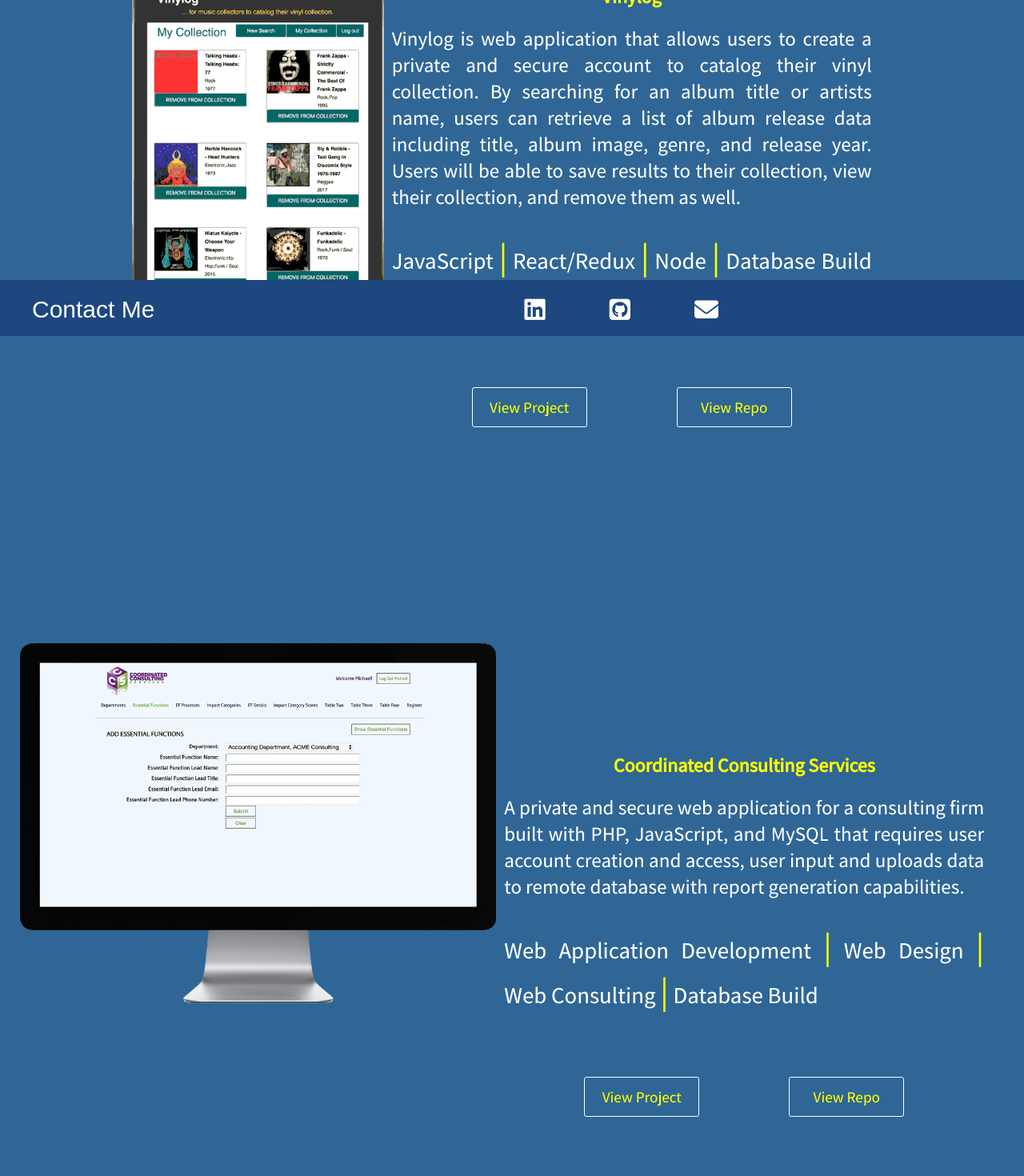
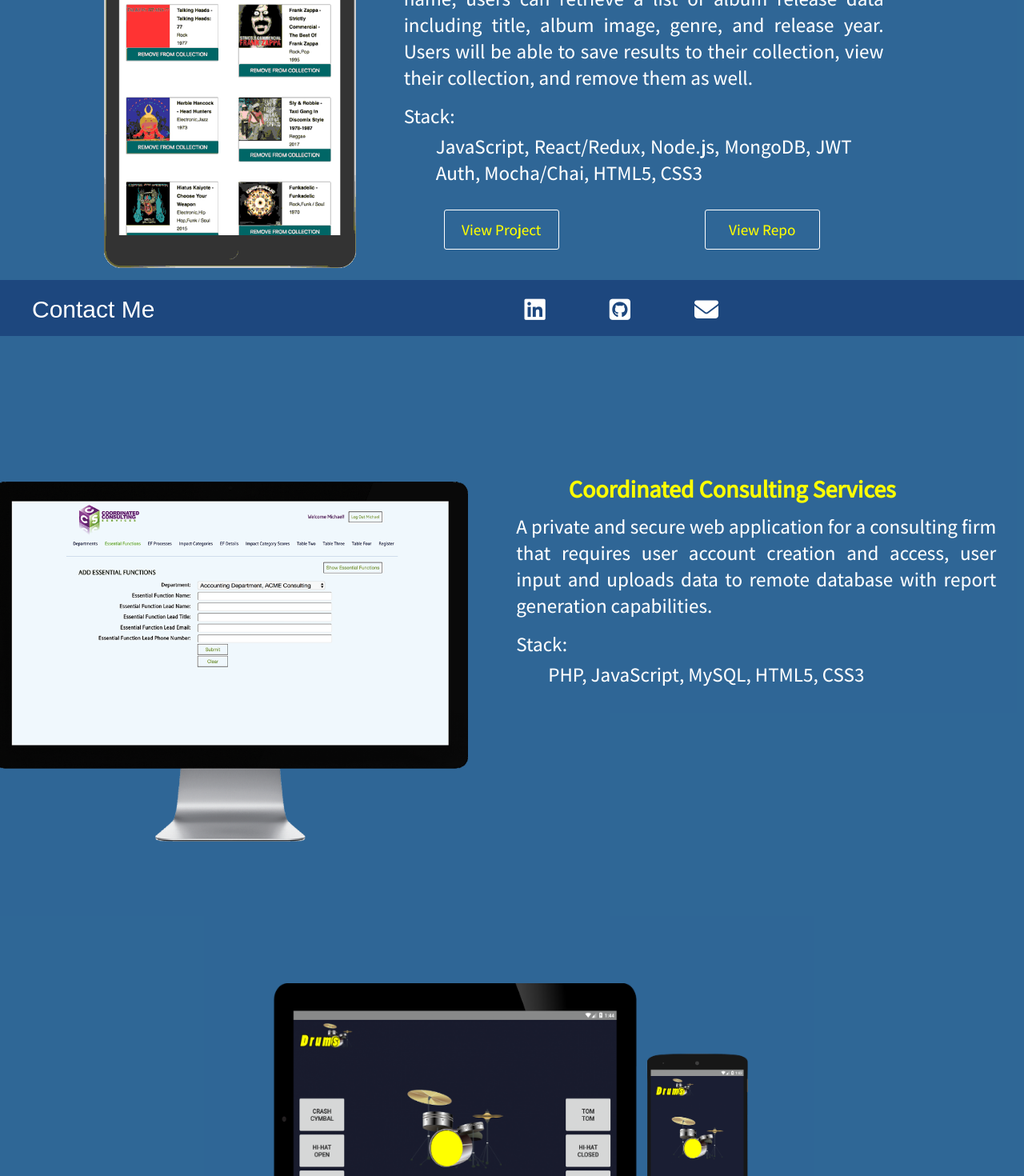
Before and after one commit to LeReiver/new-portfolio, a React (Create React App) app: page /projects in a window 1280 px wide. Shown: the part 380-1850 px from the top of the page at 80% size. Built offline with nearby package versions, Linux system fonts and the light colour scheme; a web font is replaced by a local one.

Commit message:
Added project content, adjusted project element spacing and size for small devices

```diff
--- a/src/components/about/about.css
+++ b/src/components/about/about.css
@@ -115,8 +115,8 @@
 @media only screen and (min-width: 400px) {
   .about-title {
     margin-top: 400px;
-    padding: 30px 5px 20px 5px;
-    font-size: 35px;
+    padding: 30px 5px 50px 5px;
+    font-size: 40px;
     line-height: 110%;
   }
 
--- a/src/components/projects/projects.css
+++ b/src/components/projects/projects.css
@@ -4,7 +4,8 @@
 
 h2 {
   color: yellow;
-  margin: 20px auto;
+  margin: 100px 30px 0 auto;
+  font-size: 30px;
 }
 
 p, p.p2 {
@@ -18,20 +19,41 @@
 }
 
 p.p2 {
-  margin: 30px auto;
+  margin: 0 auto 130px auto;
   font-size: 180%;
+}
+
+p.p2.desc {
+  padding: 10px 0 35px 30px;
+  font-size: 25px;
+}
+
+p.p2.stack {
+  padding: 0 20px;
+  font-size: 25px;
+  margin-top: -150px;
+  margin-left: 30px;
+}
+
+p.p2.stack li {
+  list-style-type: circle;
+}
+
+blockquote {
+  margin-top: 5px;
 }
 
 .project-block {
   display: inline-block;
-  margin: 50px auto 150px auto;
+  /* margin: 30px auto 150px 80px; */
+  margin-bottom: 180px;
 }
 
 .project-title {
   margin: 150px auto 50px auto;
   padding-top: 60px;
   color: white;
-  font-size: 45px;
+  font-size: 40px;
   font-weight: 400;
 }
 
@@ -43,8 +65,9 @@
 
 .project-desc {
   display: inline-block;
-  margin: 10px;
+  margin: -100px 10px 0 10px;
 }
+
 .logo-icon {
   height: 350px;
   width:350px;
@@ -52,10 +75,20 @@
   padding-top: 60px;
   margin-bottom: 1px;
 }
+
 .project-image img {
   height: 450px;
   margin-top: 60px;
+  margin-bottom: -110px;
 }
+
+
+.project-image.ccs img {
+  height: 450px;
+  margin-top: 60px;
+  margin-bottom: -200px;
+}
+
 .project-image.app img {
   height: 340px;
   margin-left: 10px;
@@ -64,11 +97,15 @@
 .project-button button{
   float: left;
   margin-left: 100px;
+  margin-top: -100px;
+  margin-bottom: -100px;
 }
 
 .repo-button button {
   float: right;
   margin-right: 100px;
+  margin-top: -100px;
+  margin-bottom: -100px;
 }
 
 #projects {
@@ -94,14 +131,18 @@
 
 @media only screen and (max-width: 600px) {
 
-.project-block {
-  margin: -80px auto 150px auto;
-}
+  .project-block {
+    margin: -80px auto 150px auto;
+  }
 
   .project-image img {
     height: 220px;
     padding-top: 10px;
-    /* margin: -8em 0 -5em -100px; */
+  }
+
+  .project-image.ccs img {
+    padding-bottom: 200px;
+    height: 280px;
   }
 
   .project-image.app img {
@@ -110,8 +151,38 @@
   }
 
   p, p.p2 {
-    /* margin: 0; */
     text-align: start;
   }
 
+
+  .project-button button {
+    margin: 0;
+  }
+
+  .repo-button button {
+    margin: 0 20px 0 0;
+  }
+
 }
+
+@media only screen and (max-width: 1024px) {
+
+  .project-image img {
+    padding-bottom: 130px;
+    height: 320px;
+  }
+
+  .project-image.ccs img {
+    padding-bottom: 200px;
+    height: 280px;
+  }
+
+}
+
+@media only screen and (max-width: 400px) {
+
+  .project-image.ccs img, .project-image.app img {
+    height: 180px;
+  }
+
+}
--- a/src/components/projects/projects.js
+++ b/src/components/projects/projects.js
@@ -14,10 +14,13 @@
         </div>
         <div className="project-desc">
           <h2>Vinylog</h2>
-          <p>Vinylog is web application that allows users to create a private and secure account to catalog their vinyl collection. By searching for an album title or artists name, users can retrieve a list of album release data including title, album image, genre, and release year. Users will be able to save results to their collection, view their collection, and remove them as well.</p>
-          <p className="p2"> JavaScript <span id="pipe">|</span> React/Redux <span id="pipe">|</span> Node <span id="pipe">|</span> Database Build <span id="pipe">|</span> JWT Auth <span id="pipe">|</span> Mocha/Chai Testing</p>
+          <p className="p2 desc">Vinylog is web application that allows users to create a private and secure account to catalog their vinyl collection. By searching for an album title or artists name, users can retrieve a list of album release data including title, album image, genre, and release year. Users will be able to save results to their collection, view their collection, and remove them as well.</p>
+          <p className="p2 stack">
+          Stack:
+            <blockquote>JavaScript, React/Redux, Node.js, MongoDB, JWT Auth, Mocha/Chai, HTML5, CSS3</blockquote>
+          </p>
             <div className="project-button">
-                <a href="https://vinylog.herokuapp.com/">
+                <a href="https://vinylog.herokuapp.com/" target="_blank">
                   <button>View Project</button></a>
             </div>
             <div className="repo-button">
@@ -28,22 +31,17 @@
       </div>
 
       <div className="project-block">
-        <div className="project-image">
+        <div className="project-image ccs">
           <img src={require("../../images/ccs_desktop_md.png")}alt="CCS"></img>
         </div>
         <div className="project-desc">
           <h2>Coordinated Consulting Services</h2>
-          <p>A private and secure web application for a consulting firm built with PHP, JavaScript, and MySQL that
+          <p className="p2 desc">A private and secure web application for a consulting firm that
               requires user account creation and access, user input and uploads data to remote database with report generation capabilities.</p>
-          <p className="p2">Web Application Development <span id="pipe">|</span> Web Design <span id="pipe">|</span> Web Consulting <span id="pipe">|</span> Database Build</p>
-            <div className="project-button">
-                <a href="https://play.google.com/store/apps/details?id=app.lereiver.mike.drums" target="_blank" rel="noopener noreferrer">
-                  <button>View Project</button></a>
-            </div>
-            <div className="repo-button">
-                <a href="/../web/buddha_bellies/" target="_blank">
-                <button>View Repo</button></a>
-            </div>
+          <p className="p2 stack">
+          Stack:
+            <blockquote>PHP, JavaScript, MySQL, HTML5, CSS3</blockquote>
+          </p>
         </div>
       </div>
 
@@ -53,94 +51,22 @@
           </div>
           <div className="project-desc">
             <h2>Drums</h2>
-            <p>A rudimentary drum machine with language support for Italian and Japanese.</p>
-            <p className="p2">Android App Development <span id="pipe">|</span> App Design </p>
+            <p className="p2 desc">An Android app that I built for fun. It is a rudimentary drum machine with language support for Italian and Japanese.</p>
+          <p className="p2 stack">
+          Stack:
+            <blockquote>Java, XML, CSS3, Gradle, Android</blockquote>
+          </p>
             <div className="project-button">
                 <a href="https://play.google.com/store/apps/details?id=app.lereiver.mike.drums" target="_blank" rel="noopener noreferrer">
                   <button>View Project</button></a>
             </div>
             <div className="repo-button">
-                <a href="https://play.google.com/store/apps/details?id=app.lereiver.mike.drums" target="_blank" rel="noopener noreferrer">
+                <a href="https://github.com/LeReiver/drums" target="_blank" rel="noopener noreferrer">
                   <button>View Repo</button></a>
             </div>
           </div>
       </div>
 
-      <div className="project-block">
-        <div className="project-image">
-            <img src={require("../../images/guano_desktop_phone.png")} alt="Guano" title="Click To View"/>
-        </div>
-        <div className="project-desc">
-            <h2>Guano</h2>
-            <p>A mobile-first website for a band, built with PHP and jQuery and a responsive CSS grid utilizing LESS. Incorporated a modifiable Audio Controller Plugin as an audio player.</p>
-            <p className="p2">Web Development <span id="pipe">|</span> Web Design </p>
-            <div className="project-button">
-                <a href="https://play.google.com/store/apps/details?id=app.lereiver.mike.drums" target="_blank" rel="noopener noreferrer">
-                  <button>View Project</button></a>
-            </div>
-            <div className="repo-button">
-                <a href="/../web/guano/" target="_blank" rel="noopener noreferrer">
-                    <button>View Repo</button></a>
-            </div>
-        </div>
-      </div>
-
-      <div className="project-block">
-        <div className="project-image">
-            <img src={require("../../images/burrito_desktop_iphone.png")} alt="Burrito Masala" title="Click To View"/>
-        </div>
-        <div className="project-desc">
-            <h2>Burrito Masala</h2>
-            <p>This fictitious food cart mobile-first website was built with PHP, utilizing responsive CSS and LESS.</p>
-            <p className="p2">Web Development <span id="pipe">|</span> Web Design </p>
-            <div className="project-button">
-                <a href="https://play.google.com/store/apps/details?id=app.lereiver.mike.drums" target="_blank" rel="noopener noreferrer">
-                  <button>View Project</button></a>
-            </div>
-            <div className="repo-button">
-                <a href="/../web/burrito_masala/" target="_blank" rel="noopener noreferrer">
-                    <button >View Repo</button></a>
-            </div>
-        </div>
-      </div>
-
-      <div className="project-block">
-        <div className="project-image">
-                <img src={require("../../images/tip_calculator_desktop.png")} alt="Tip Calculator" title="Click To View" />
-        </div>
-        <div className="project-desc">
-            <h2>A Tip Calculator</h2>
-            <p>A Single Page Web Application built with PHP, HTML5 and CSS3.</p>
-            <p className="p2">Web Application Development <span id="pipe">|</span> Web Application Design </p>
-            <div className="project-button">
-                <a href="https://play.google.com/store/apps/details?id=app.lereiver.mike.drums" target="_blank" rel="noopener noreferrer">
-                  <button>View Project</button></a>
-            </div>
-            <div className="repo-button">
-                <a href="/../php/tip_calculator" target="_blank">
-                    <button>View Repo</button></a>
-            </div>
-        </div>
-      </div>
-
-      <div className="project-block">
-        <div className="project-image">
-            <img src={require("../../images/buddhabellies_desktop.png")} alt="Buddha Bellies Noodle House" title="Click To View" />
-        </div>
-        <div className="project-desc">
-            <h2>Buddha Bellies Noodle House</h2>
-            <p>A fictitious restaurant website built with hand rolled HTML5 and CSS3.</p>
-            <p className="p2">Web Development <span id="pipe">|</span> Web Design </p>
-            <div className="project-button">
-                <a href="https://play.google.com/store/apps/details?id=app.lereiver.mike.drums" target="_blank" rel="noopener noreferrer">
-                  <button>View Project</button></a>
-            </div>
-            <div className="repo-button">
-                <a href="/../web/buddha_bellies/" target="_blank">
-                <button>View Repo</button></a>
-            </div>
-        </div>
-        </div>
     </div>
     );
   }
```
